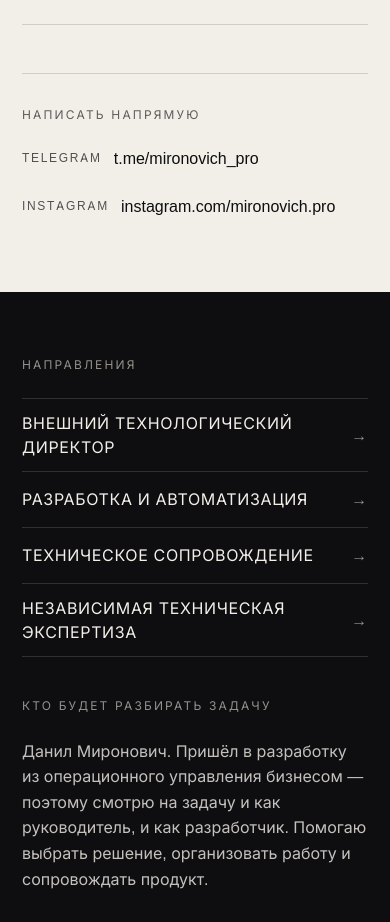
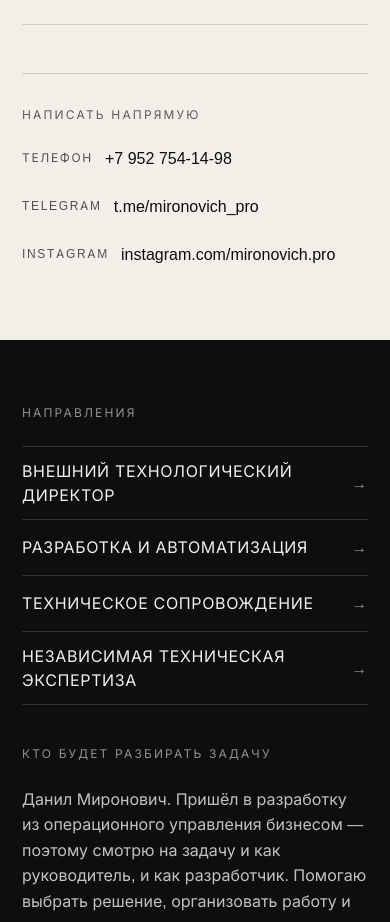
Before and after one commit to mironovich2345-code/mironovich.pro, a Next.js app: page /contact in a window 390 px wide. Shown: the part 1980-2902 px from the top of the page. Built offline with nearby package versions, Linux system fonts and the light colour scheme; no server answers; a web font is replaced by a local one.

Commit message:
feat(contacts): publish confirmed phone for merchant onboarding

```diff
--- a/app/contact/page.tsx
+++ b/app/contact/page.tsx
@@ -4,6 +4,7 @@ import Breadcrumbs from "@/components/Breadcrumbs";
 import ContactLink from "@/components/ContactLink";
 import LeadForm from "@/components/LeadForm";
 import { services } from "@/config/services";
+import { seller } from "@/config/ai-career-commerce";
 import { confirmedContacts, site, siteUrl } from "@/config/site";
 import { jsonLd } from "@/lib/jsonld";
 import { breadcrumbList, pageMetadata } from "@/lib/seo";
@@ -160,6 +161,7 @@ function ContactList({ tone = "dark" }: { tone?: "dark" | "light" }) {
     <div>
       <h2 className={"m-0 mb-3 text-[12px] font-normal uppercase tracking-[0.18em] " + head}>Написать напрямую</h2>
       <ul className="m-0 flex list-none flex-col gap-1 p-0">
+        <li><a href={seller.phoneHref} className={"inline-flex min-h-[44px] items-center gap-x-3 text-[16px] transition-colors " + link}><span className="text-[12px] uppercase tracking-[0.14em] opacity-70">Телефон</span>{seller.phone}</a></li>
         {confirmedContacts.map((c) => (
           <li key={c.channel}>
             <ContactLink contact={c} location="contact_page" className={"inline-flex max-w-full min-h-[44px] flex-wrap items-center gap-x-3 break-all text-[16px] transition-colors " + link}>
```
